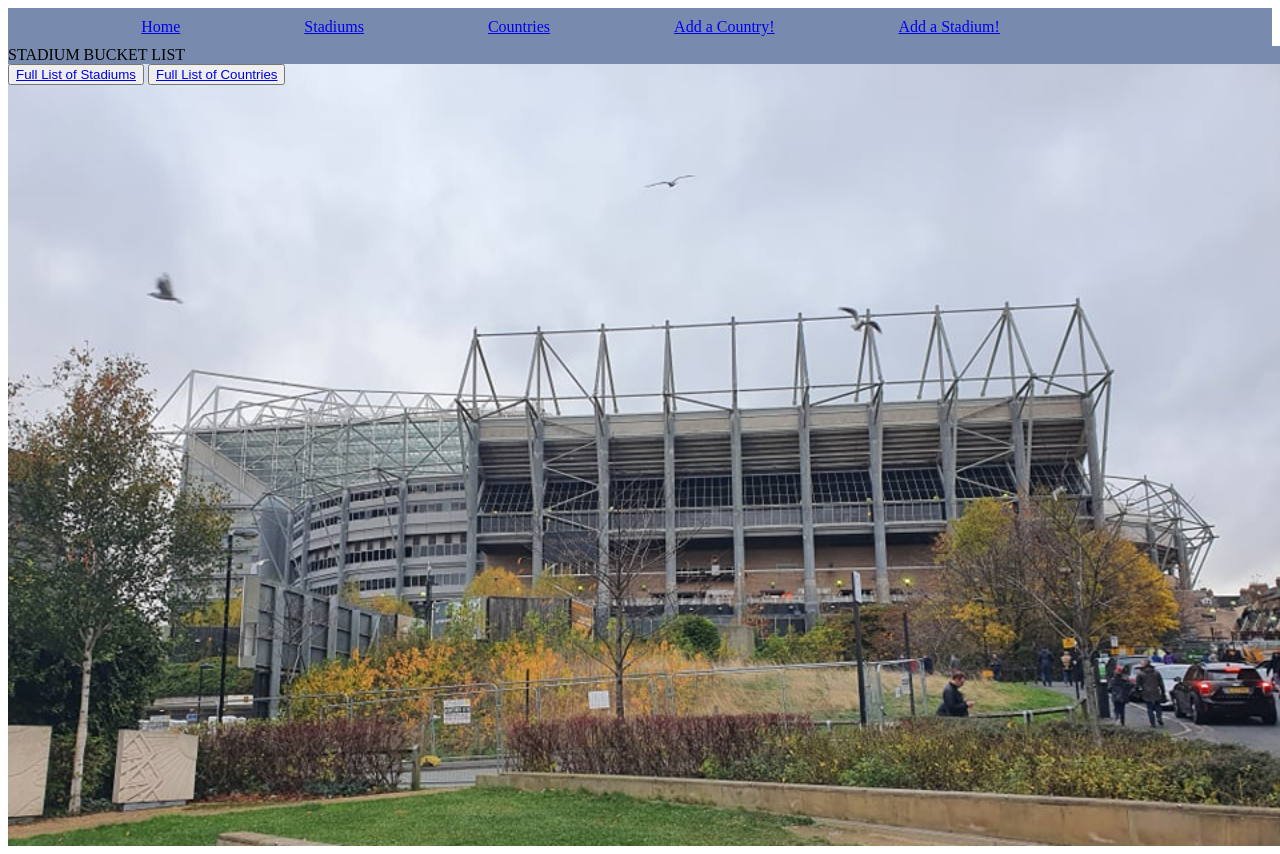
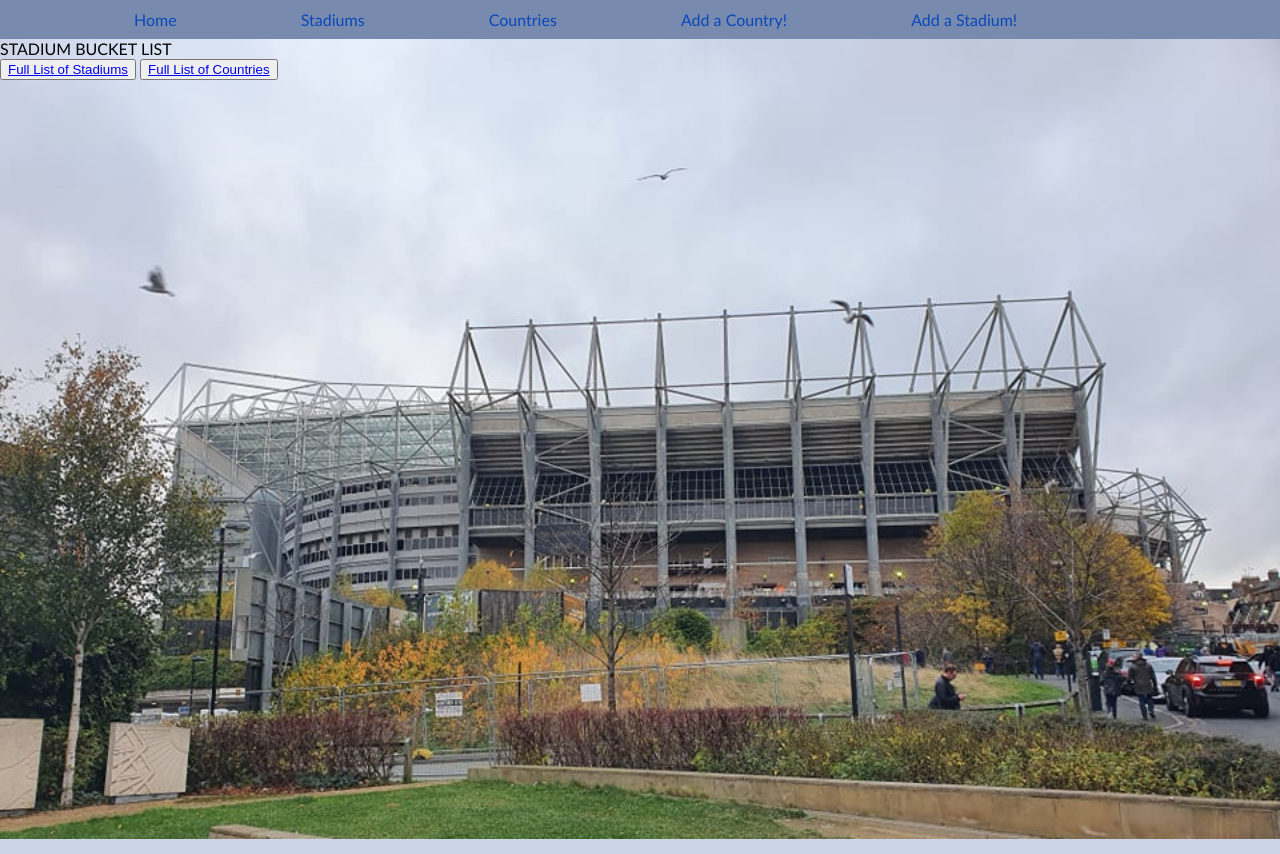
Before and after one commit to garyb6/Project1, a Flask app: page / in a window 1280 px wide. Run offline with Flask 2, Linux system fonts and the light colour scheme.

Commit message:
set up a colour change when hovering over nav bar

```diff
--- a/static/css/style.css
+++ b/static/css/style.css
@@ -1,4 +1,9 @@
-header{background-color: rgb(120, 139, 174);}
+body{
+    margin:0;
+    font-family:'Gill Sans', 'Gill Sans MT', Calibri, 'Trebuchet MS', sans-serif;
+    font-weight:500;
+}
+.header{background-color: rgb(120, 139, 174);}
 
 #image {
     width:100vw;
@@ -23,7 +28,19 @@ nav ul{
 
 nav li{
     display: inline-block;
-    margin: 0 60px
+    margin: 0 60px;
+    padding-top:
+}
+
+nav ul a{
+    color:rgb(9, 71, 187);
+    text-decoration: none;
+
+
+}
+
+nav ul a:hover {
+    color: #000;
 }
 .container{
     width: 90%;
--- a/templates/base.html
+++ b/templates/base.html
@@ -13,7 +13,7 @@
     <title>Stadium Bucket List</title>
 </head>
 <body>
-    <header>
+    <header class="header">
         <div class="container">
             <nav>
             <ul>
```
